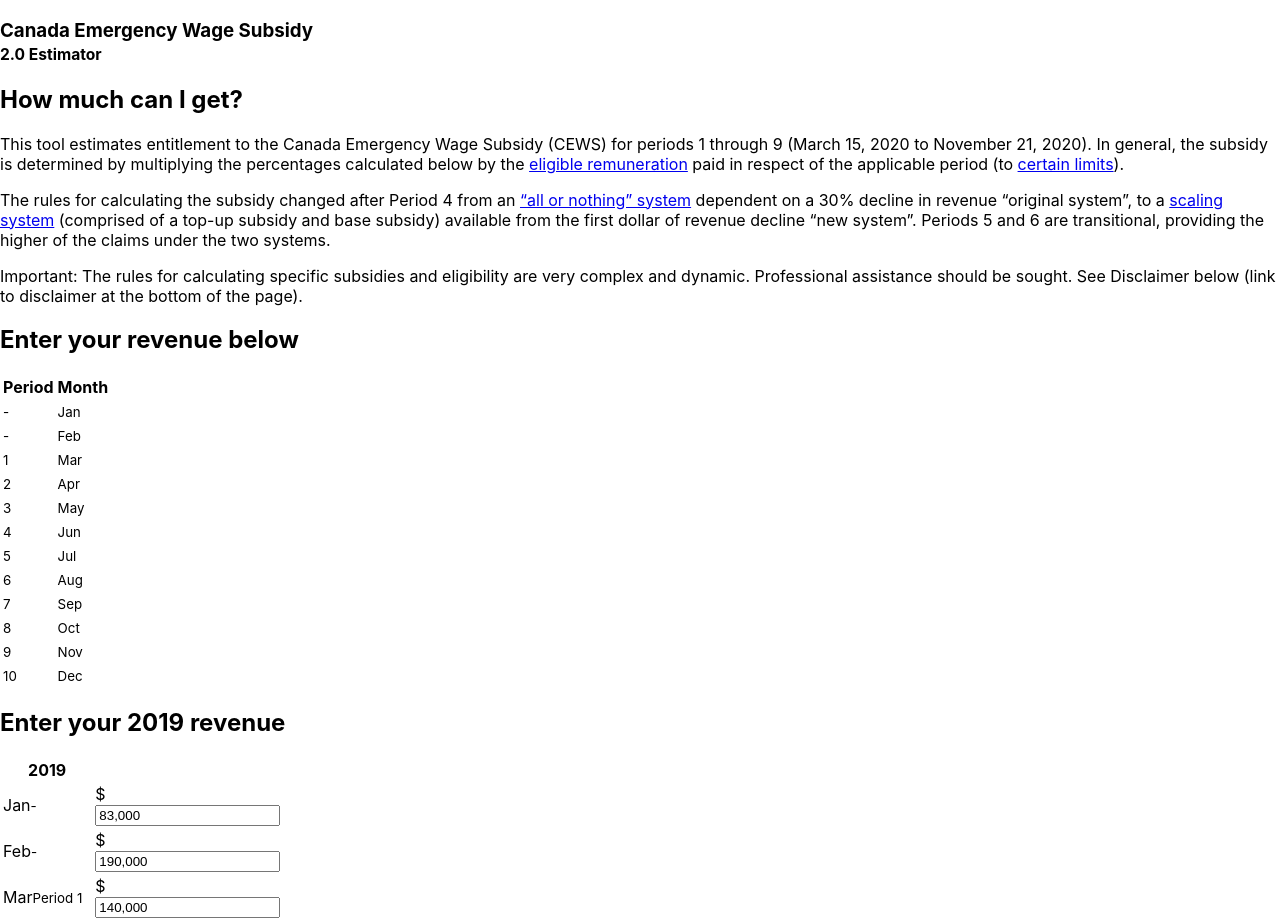
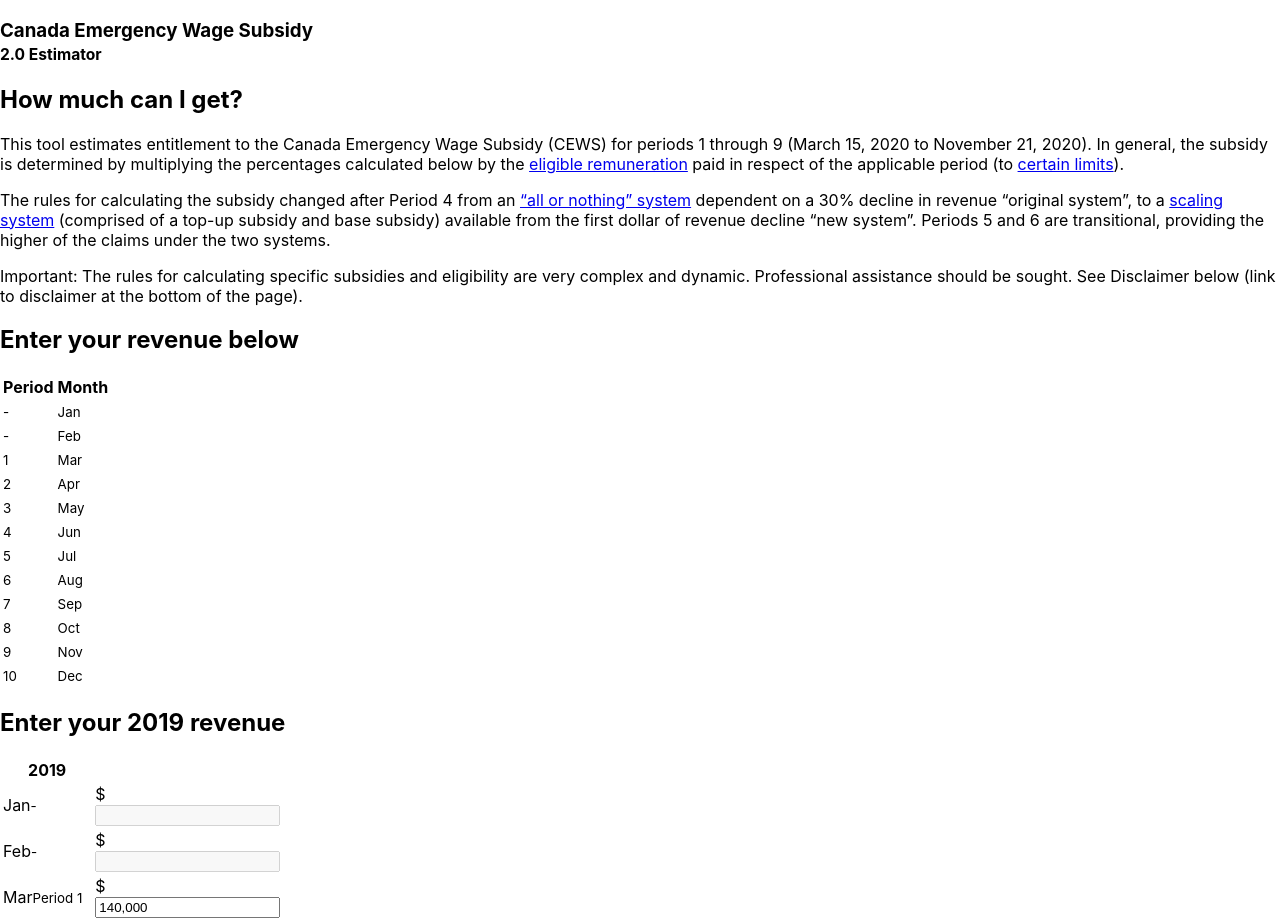
Before and after one commit to gopunchcard/cews-calculator, a React (Create React App) app: page / in a window 1280 px wide. Shown: the top 922 px of the page. Built offline with nearby package versions, Linux system fonts and the light colour scheme; the HTML template or start-up script is replaced by a standard one; a web font is replaced by a local one.

Commit message:
Disable jan/feb 2019 & add more explicit keys

```diff
--- a/src/Calculator.tsx
+++ b/src/Calculator.tsx
@@ -8,7 +8,7 @@ interface IProps {
 
 const Calculator: React.FC<IProps> = ( props: IProps ) => {
 	const monthLabels = ['Jan', 'Feb', 'Mar', 'Apr', 'May', 'Jun', 'Jul', 'Aug', 'Sep', 'Oct', 'Nov', 'Dec'];
-	const defaultValues2019 = [83000, 190000, 140000, 100000, 100000, 100000, 100000, 100000, 100000, 100000, 100000, 140000];
+	const defaultValues2019 = [0, 0, 140000, 100000, 100000, 100000, 100000, 100000, 100000, 100000, 100000, 140000];
 	const defaultValues2020 = [85000, 85000, 140000, 65000, 100000, 60000, 8000, 85000, 8000, 0, 0, 0];
 	const periodStart = 2;
 
@@ -43,7 +43,7 @@ const Calculator: React.FC<IProps> = ( props: IProps ) => {
 								<tbody>
 									{values2019.map((item, index: number) => {
 										return (
-											<tr key={index} className="">
+											<tr key={`row-labels-${index}`}>
 												<td className="px-3">
 													<div className="form-control bg-transparent border-transparent px-0">
 														<small className="text-uppercase text-monospace text-right">{	index - periodStart >= 0 ? index - periodStart + 1 : '-'}</small>
@@ -75,7 +75,7 @@ const Calculator: React.FC<IProps> = ( props: IProps ) => {
 								<tbody>
 									{values2019.map((item, index: number) => {
 										return (
-											<tr key={index}>
+											<tr key={`column-2019-${index}`}>
 												<td className="d-lg-none pl-3 text-uppercase text-monospace small text-nowrap align-middle">
 													{ monthLabels[index] }
 													<small className="d-block mt-n2">
@@ -88,9 +88,16 @@ const Calculator: React.FC<IProps> = ( props: IProps ) => {
 															<span className="input-group-text">$</span>
 														</div>
 														<NumberFormat
+															disabled={index < 2} // disabling january & february 2019
 															thousandSeparator=","
-															className={classnames('form-control text-right', fieldsWithErrors.includes(`field-2019-${index}`) && "is-invalid")}
-															value={values2019[index]}
+															className={
+																classnames(
+																	'form-control text-right',
+																	fieldsWithErrors.includes(`field-2019-${index}`) && "is-invalid",
+																	index < 2 && 'bg-transparent', // disabling january & february 2019
+																)
+															}
+															value={index >= 2 && values2019[index]}
 															onValueChange={({floatValue}) => {
 																updateArray2019(index, floatValue);
 																if( floatValue !== undefined && Math.sign(floatValue) !== -1 ) {
@@ -123,7 +130,7 @@ const Calculator: React.FC<IProps> = ( props: IProps ) => {
 								<tbody>
 									{values2020.map((item, index: number) => {
 										return (
-											<tr key={index}>
+											<tr key={`column-2020-${index}`}>
 												<td className="d-lg-none pl-3 text-uppercase text-monospace small text-nowrap align-middle">
 													{ monthLabels[index] }
 													<small className="d-block mt-n2">
@@ -179,7 +186,7 @@ const Calculator: React.FC<IProps> = ( props: IProps ) => {
 						<tbody>
 							{values2019.map((item, index: number) => {
 								return (
-									<tr key={index}>
+									<tr key={`column-results-${index}`}>
 										<td className="px-3 text-uppercase text-monospace small text-nowrap align-middle d-lg-none">
 											{ monthLabels[index] }
 											<small className="d-block mt-n2">
@@ -284,7 +291,6 @@ const Calculator: React.FC<IProps> = ( props: IProps ) => {
 	}
 
 	function update() {
-		console.log(fieldsWithErrors.length);
 		if ( fieldsWithErrors.length === 0 ) {
 			const year = new Year(values2019, values2020, [], []);
 			year.getvalues();
```
